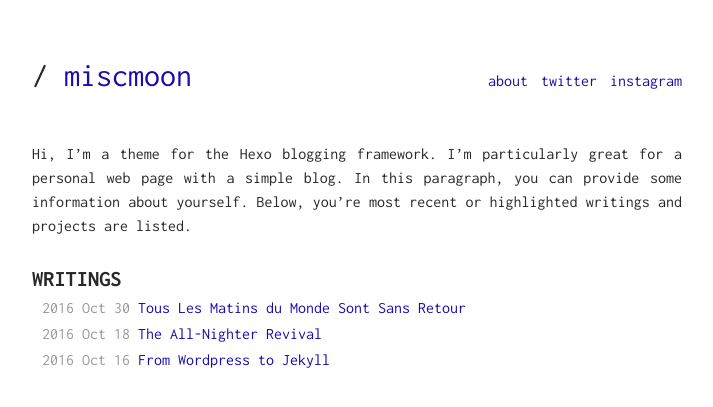
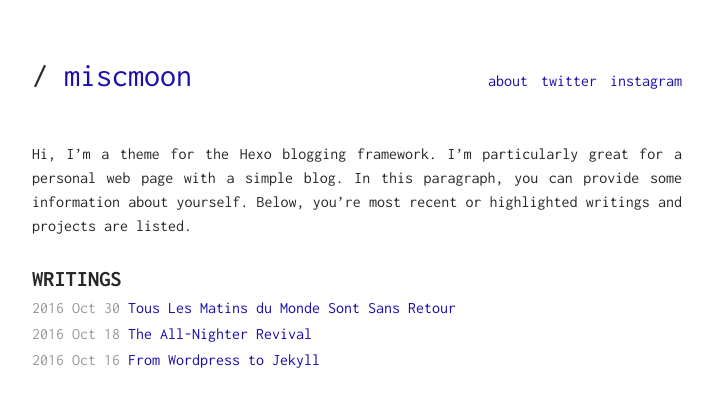
Before and after one commit to miscmoon/miscmoon.github.io, a Jekyll site: the page built from index.html, in a window 1280 px wide. Shown: the top 407 px of the page, without its empty margins (283-996 px from the left). Built offline with Jekyll 4.4.1, drawn with Linux system fonts in a browser that asks for light colours.

Commit message:
Update main.scss

```diff
--- a/assets/css/main.scss
+++ b/assets/css/main.scss
@@ -52,7 +52,7 @@ ul {
 	list-style: none;
 	li {
 		padding: 5px;
-		padding-left: 10px;
+		padding-left: 0px;
 		@media screen and (max-width: $br) {
 			padding: 10px 0 10px 0;
 		}
```
